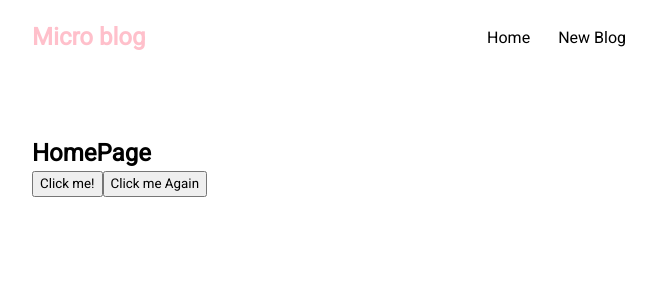
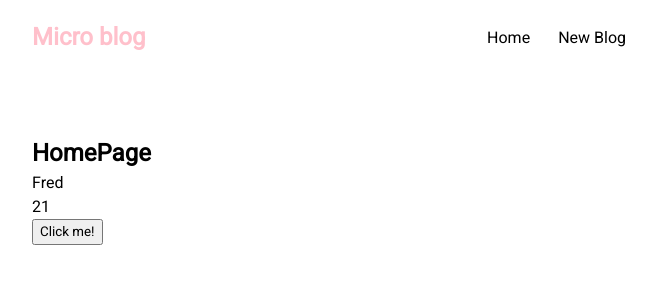
Before and after one commit to njonge9/React-Mini-Post, a React (Create React App) app: page / in a window 1280 px wide. Shown: the top 300 px of the page, without its empty margins (308-964 px from the left). Built offline with nearby package versions, Linux system fonts and the light colour scheme.

Commit message:
Use states

```diff
--- a/src/Home.js
+++ b/src/Home.js
@@ -1,19 +1,22 @@
+import { useState } from "react";
+
 const Home = () => {
-  const handleClick = (e) => {
-    console.log("hello, Njonge", e);
-  };
+  //   let name = "Njonge";
+  const [name, setName] = useState("Fred");
+  const [age, setAge] = useState(21);
+  //   A hook start with use
 
-  const handleClickAgain = (name, e) => {
-    console.log(`hello ${name}`, e.target);
+  const handleClick = () => {
+    setName("Njonge");
+    setAge(32);
   };
 
   return (
     <div className="home">
       <h2>HomePage</h2>
+      <p>{name}</p>
+      <p>{age}</p>
       <button onClick={handleClick}>Click me!</button>
-      <button onClick={(e) => handleClickAgain("Njonge Fred", e)}>
-        Click me Again
-      </button>
     </div>
   );
 };
```
